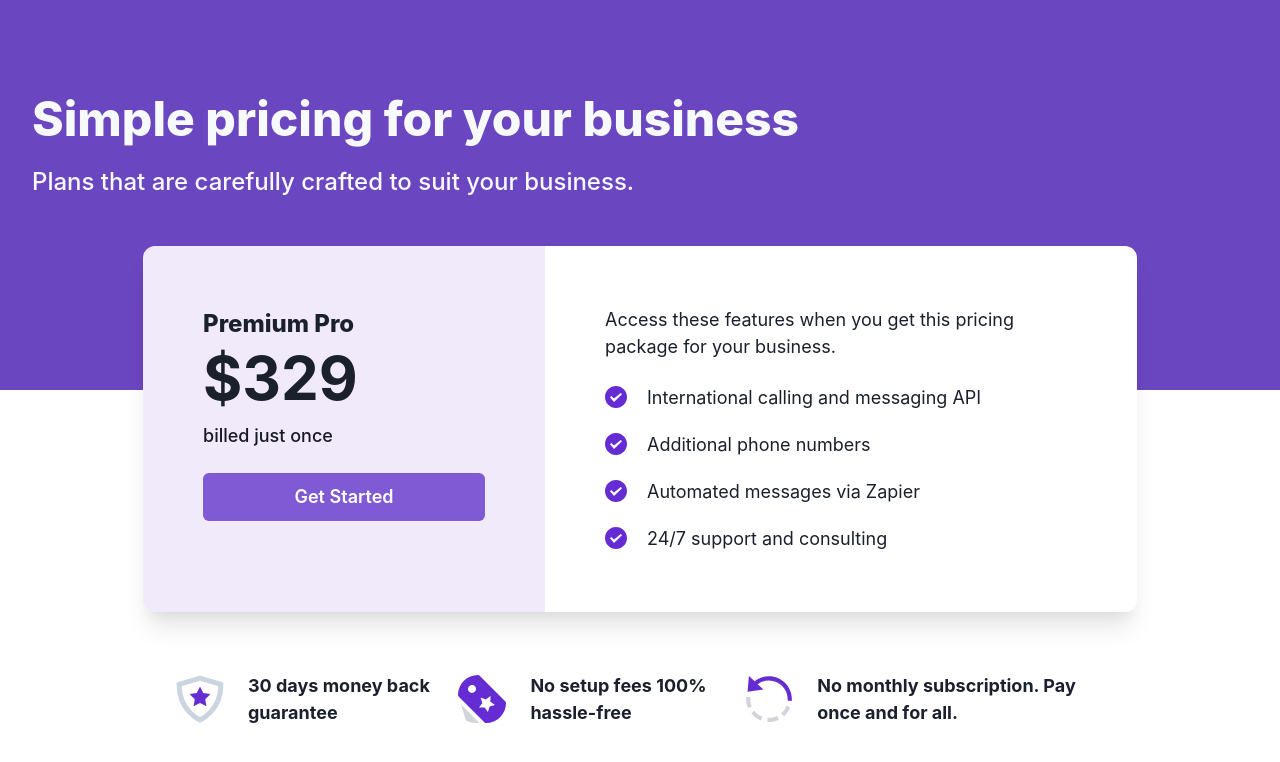
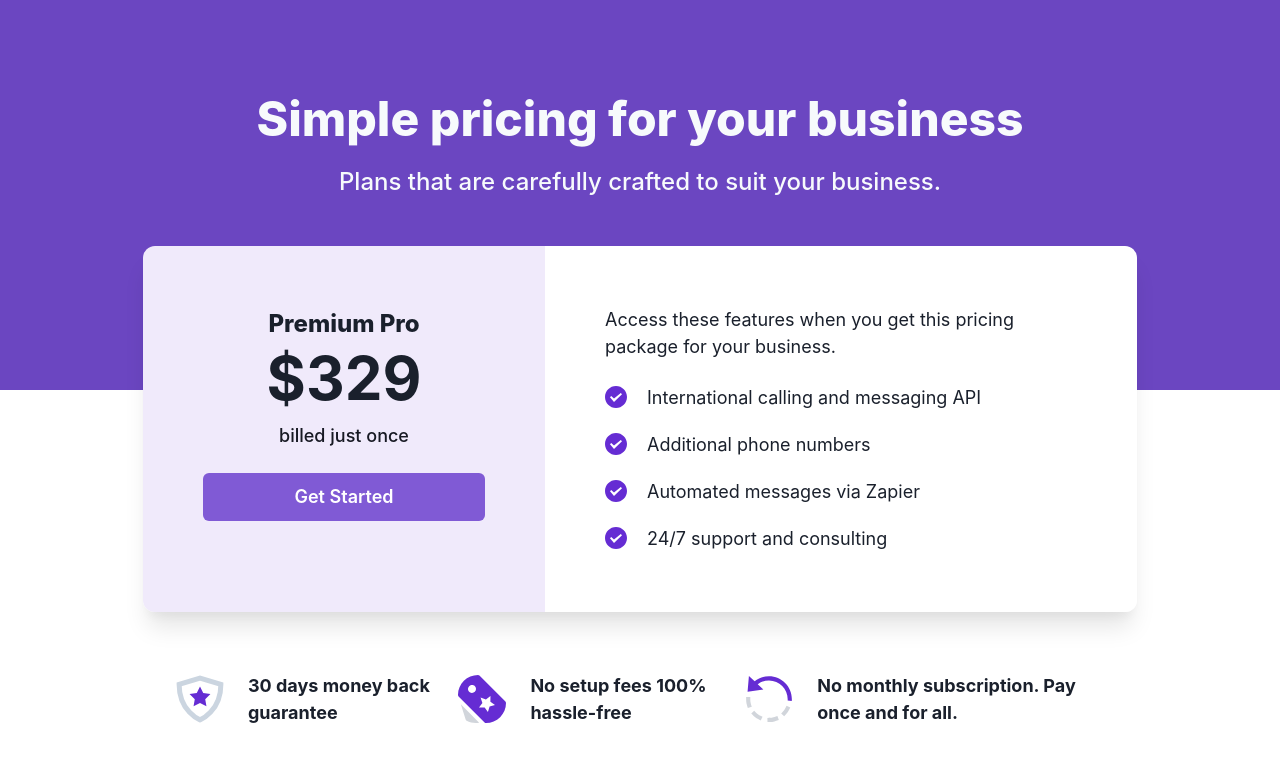
Before and after one commit to andresolive/chakra-demo, a React (Vite) app: page / in a window 1280 px wide. Shown: the top 762 px of the page. Built offline with nearby package versions, Linux system fonts and the light colour scheme.

Commit message:
style: centered header and pricing

```diff
--- a/src/App.tsx
+++ b/src/App.tsx
@@ -1,8 +1,8 @@
 import { Box } from '@chakra-ui/react';
-import Header from './components/header';
-import './App.css';
+import Header from './components/Header';
 import Pricing from './components/Pricing';
 import { Features } from './components/Features';
+// import './App.css';
 
 function App() {
   return (
--- a/src/components/Header.tsx
+++ b/src/components/Header.tsx
@@ -3,7 +3,14 @@ import { Box, Heading, Text } from '@chakra-ui/react';
 const Header = () => {
   return (
     <Box pb='112px' as='section'>
-      <Box color='#F7FAFC' bg='#6B46C1' pt='90px' pb='190px' px='32px'>
+      <Box
+        color='#F7FAFC'
+        bg='#6B46C1'
+        pt='90px'
+        pb='190px'
+        px='32px'
+        textAlign='center'
+      >
         <Heading fontWeight='800' fontSize='48px'>
           Simple pricing for your business
         </Heading>
--- a/src/components/Pricing.tsx
+++ b/src/components/Pricing.tsx
@@ -34,7 +34,7 @@ const Pricing = () => {
       boxShadow='0px 20px 25px -5px rgba(0, 0, 0, 0.1), 0px 10px 10px -5px rgba(0, 0, 0, 0.04)'
     >
       <Flex>
-        <Box bg='#F0EAFB' p='60px'>
+        <Box bg='#F0EAFB' p='60px' textAlign='center'>
           <Text fontSize='24px' fontWeight='800'>
             Premium Pro
           </Text>
```
